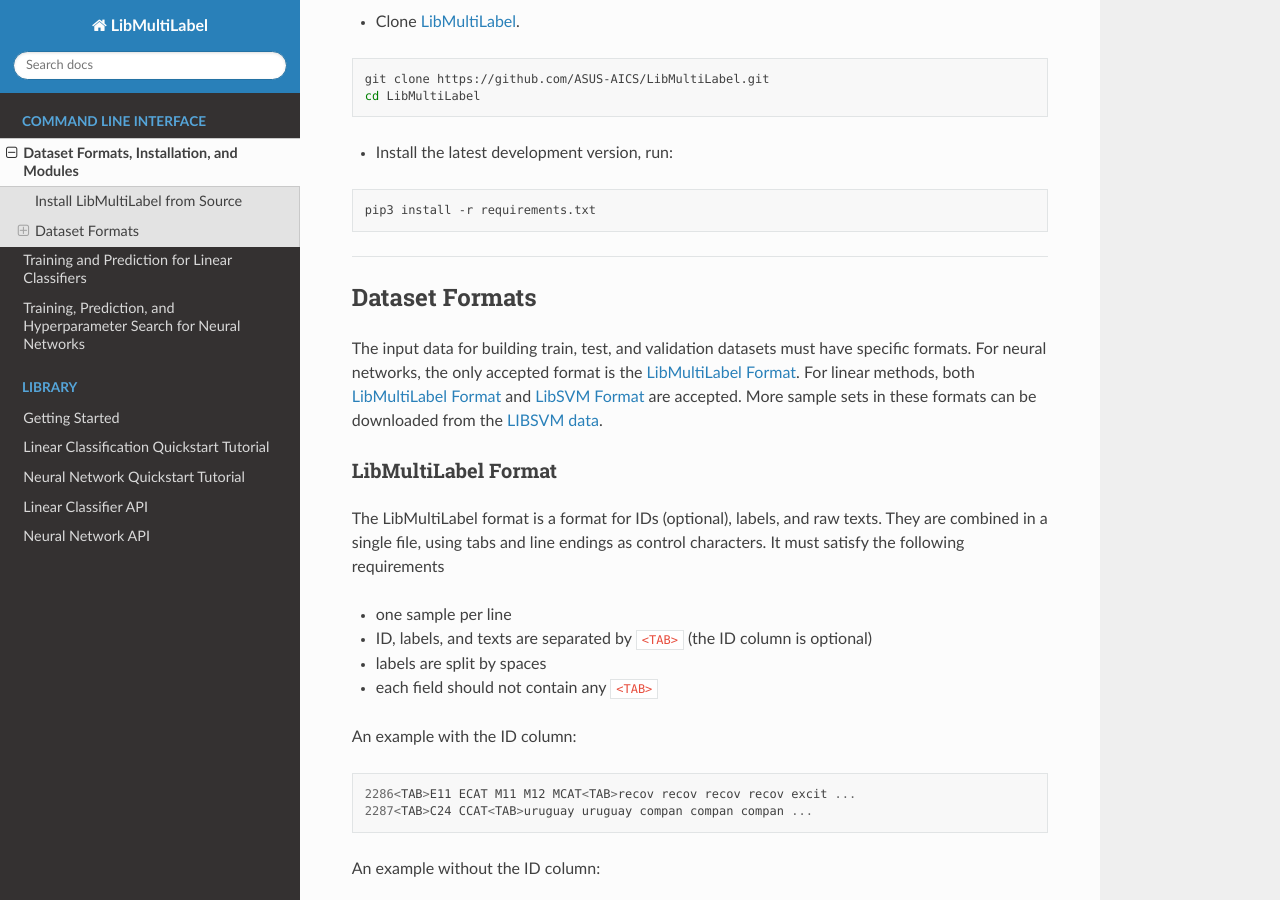
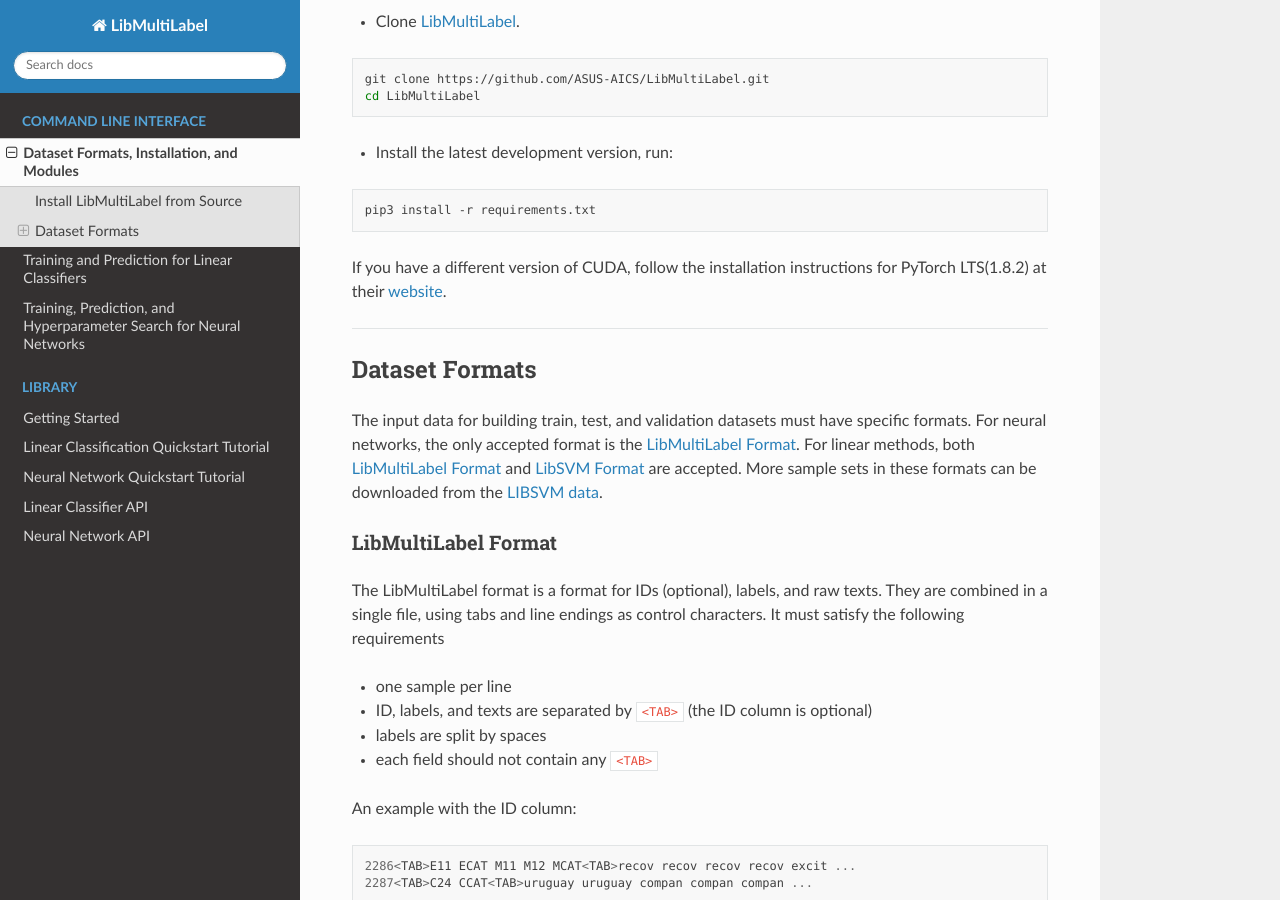
Before and after one commit to ASUS-AICS/LibMultiLabel, a Sphinx documentation site: the page built from docs/cli/ov_data_format.rst, in a window 1280 px wide and 900 px high, scrolled down 567 px. Built offline with Sphinx 7.4.7 and the Read the Docs theme 2.0.0, drawn with Linux system fonts in a browser that asks for light colours.

Commit message:
added instruction for pytorch installation

```diff
--- a/docs/cli/ov_data_format.rst
+++ b/docs/cli/ov_data_format.rst
@@ -34,6 +34,9 @@
 .. code-block:: bash
 
     pip3 install -r requirements.txt
+
+If you have a different version of CUDA, follow the installation instructions
+for PyTorch LTS(1.8.2) at their `website <https://pytorch.org/>`_.
 
 ---------------------------------
 
```
